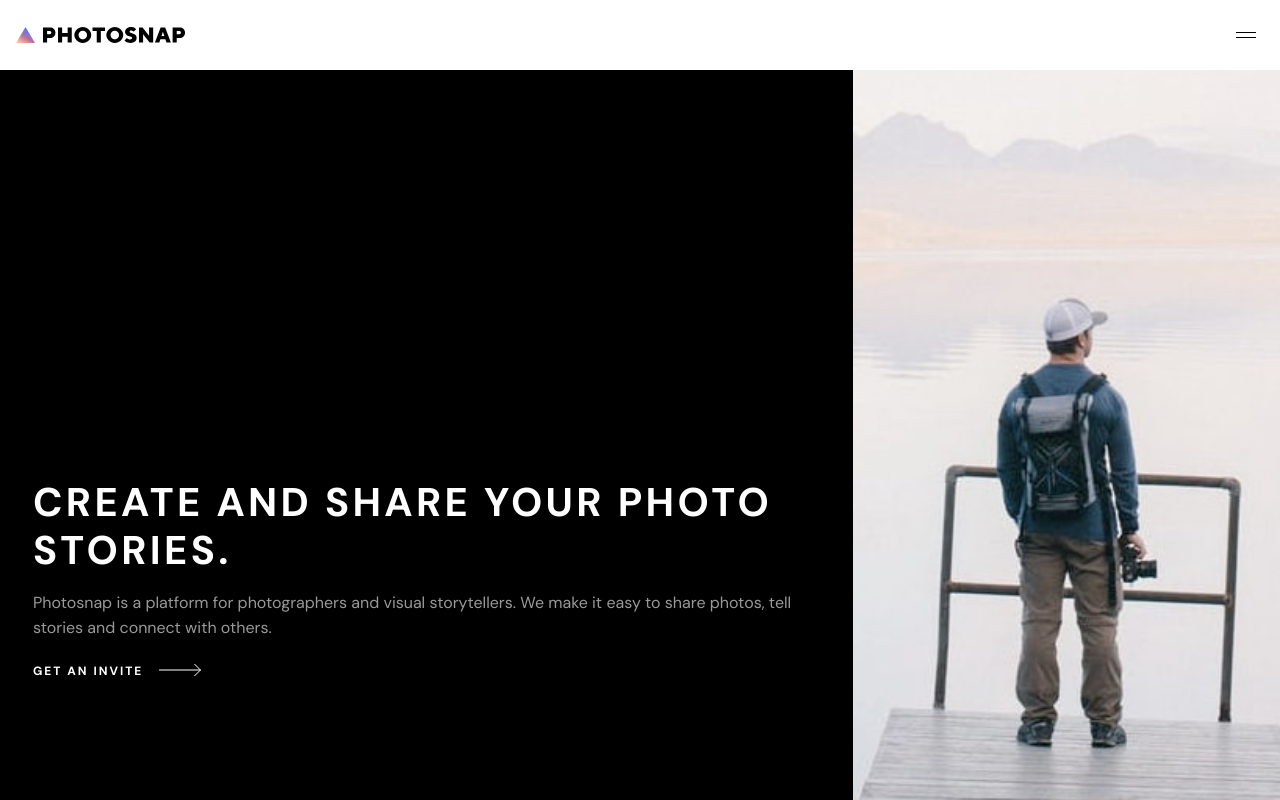
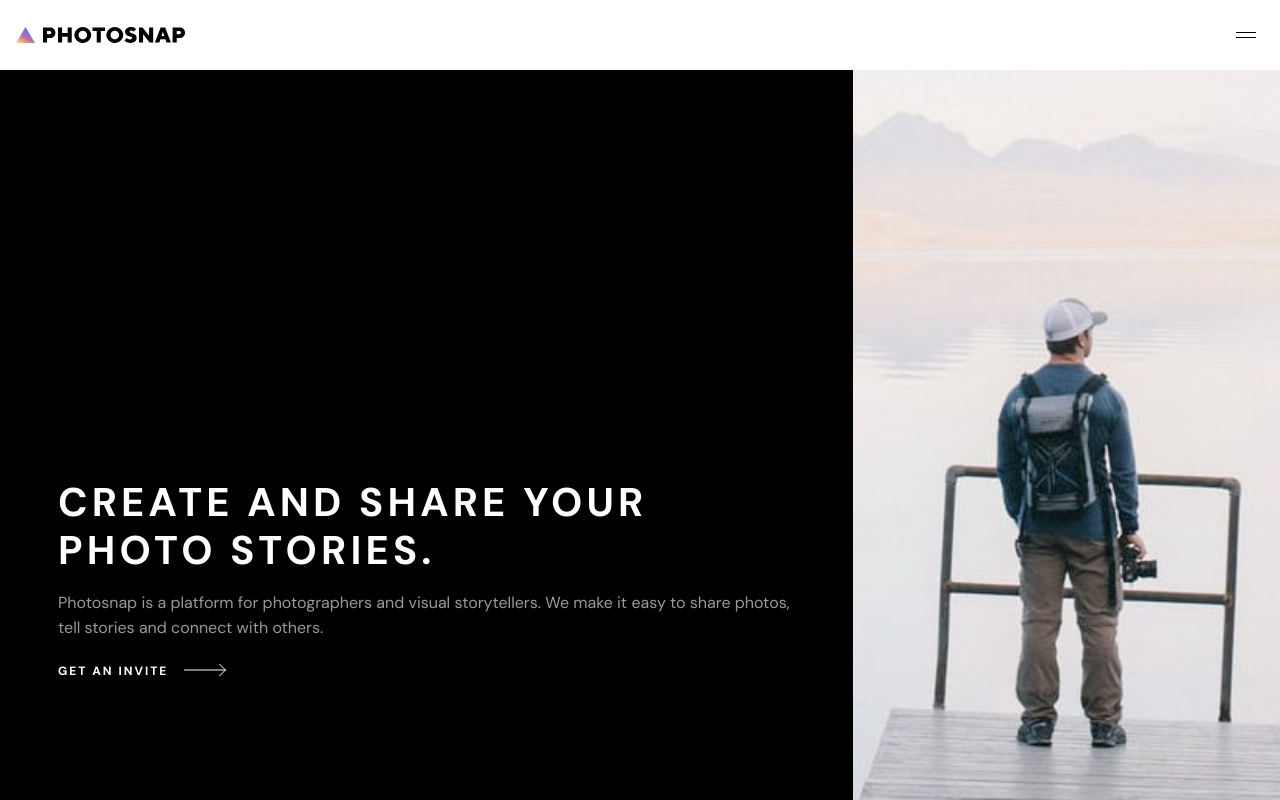
Before and after one commit to alexJSanchez/PhotoSnap, a React (Create React App) app in the folder photosnap/: page / in a window 1280 px wide. Shown: the top 800 px of the page. Built offline with nearby package versions, Linux system fonts and the light colour scheme; the HTML template or start-up script is replaced by a standard one.

Commit message:
adjust padding

```diff
--- a/photosnap/src/pages/Home.js
+++ b/photosnap/src/pages/Home.js
@@ -39,9 +39,9 @@ export default function Home() {
 						<div className="main-card-bottom-boommark tablet:hidden"></div>
 						<div
 							id="main-card-bottom"
-							className="tablet:flex tablet:flex-col tablet:justify-center tablet:col-start-1 tablet:row-start-1 tablet:col-end-3 text-white bg-black pt-[4.5rem] pr-[1.5rem] pb-[4.5rem] pl-[2.063rem]"
+							className="tablet:flex tablet:flex-col tablet:justify-center tablet:col-start-1 tablet:row-start-1 tablet:col-end-3  text-white bg-black pt-[4.5rem] pr-[1.5rem] pb-[4.5rem] pl-[2.063rem] tablet:px-[58px]"
 						>
-							<h2 className="text-white text-[32px] tablet:text-[40px] tablet:pr-[54px] font-bold leading-[40px] tablet:leading-[48px] tracking-[3.333px] uppercase">
+							<h2 className="text-white text-[32px] tablet:text-[40px] font-bold leading-[40px] tablet:leading-[48px] tracking-[3.333px] tablet:tracking-[4.167px] uppercase">
 								Create and share your photo Stories.
 							</h2>
 							<p className="mt-[1rem] mb-[1.438rem] text-white font-[15px] leading-[25px] opacity-[0.6]">
```
